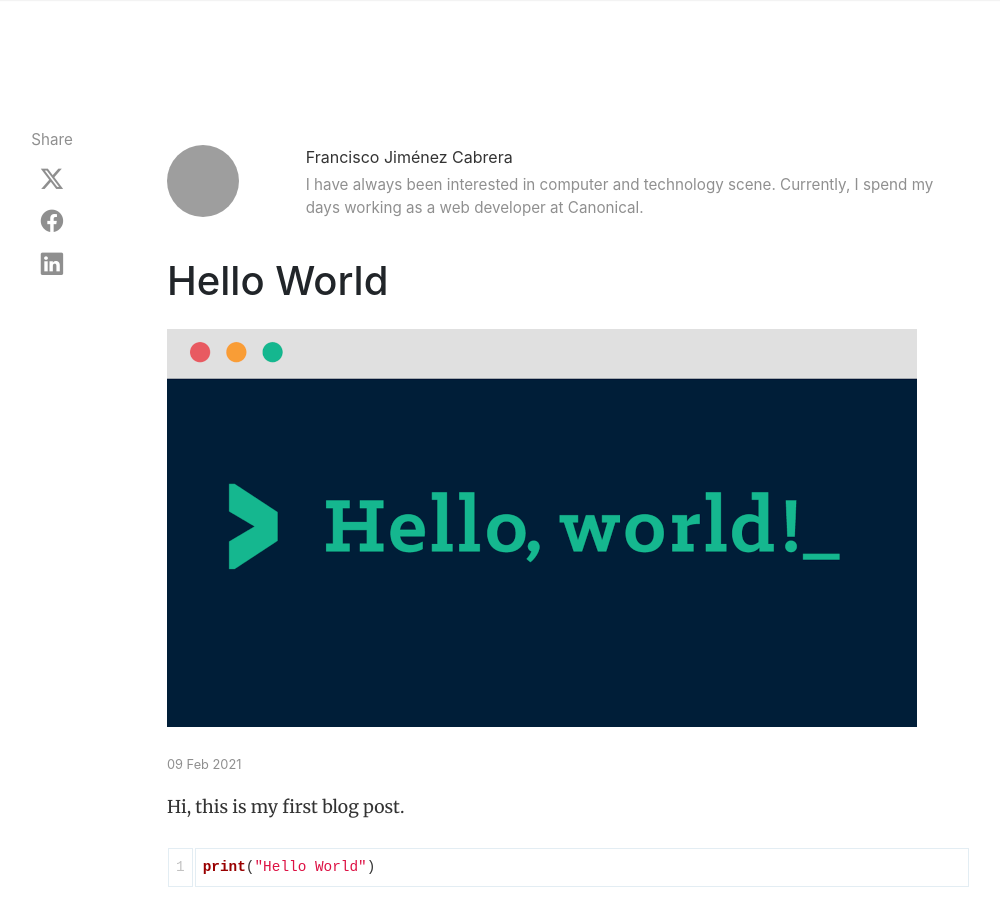
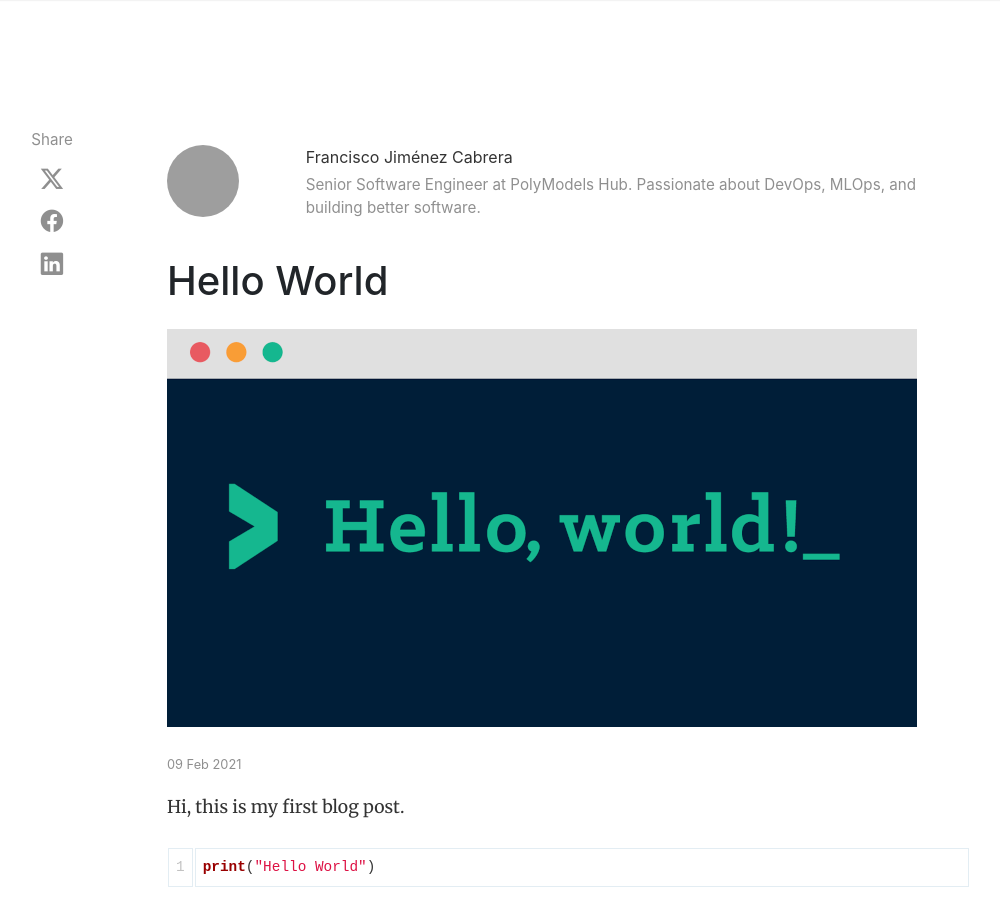
Before and after one commit to jkfran/jkfran.com, a Jekyll site: the page built from _posts/2021-02-09-hello-world.md, in a window 1280 px wide and 900 px high. Shown: the whole window, without its empty margins (118-1118 px from the left). Built offline with Jekyll 4.4.1, drawn with Linux system fonts in a browser that asks for light colours; grey boxes are pictures that could not be loaded.

Commit message:
Update about page and author bio with current role and experience

```diff
--- a/_config.yml
+++ b/_config.yml
@@ -18,7 +18,7 @@ authors:
     email: jkfran@gmail.com
     web: https://jkfran.com/about
     twitter: https://twitter.com/bksfran
-    description: "I have always been interested in computer and technology scene. Currently, I spend my days working as a web developer at Canonical."
+    description: "Senior Software Engineer at PolyModels Hub. Passionate about DevOps, MLOps, and building better software."
 
 # Plugins
 plugins:
```
Also changed, not shown: _pages/about.md (+10 -4 lines).
